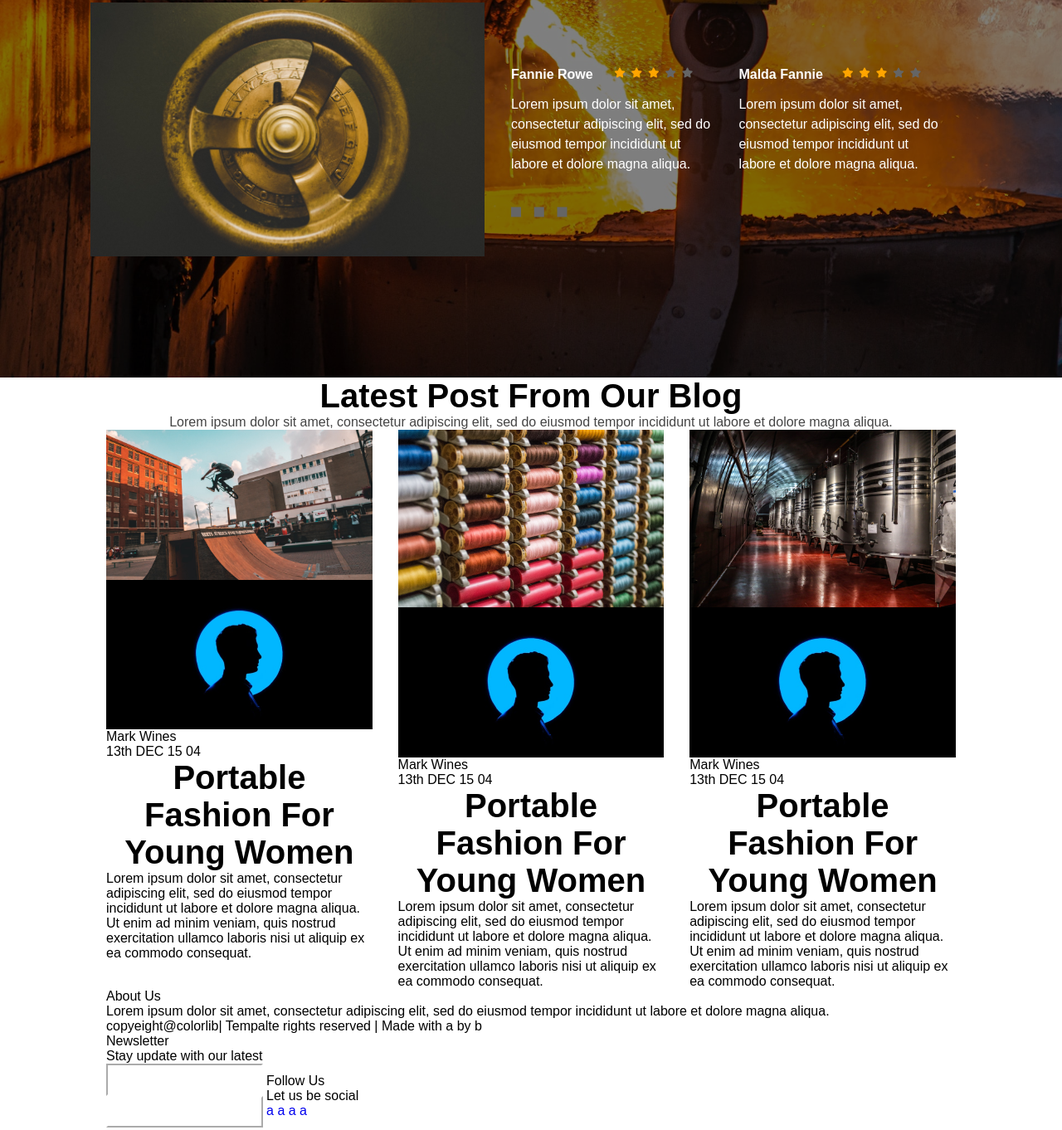
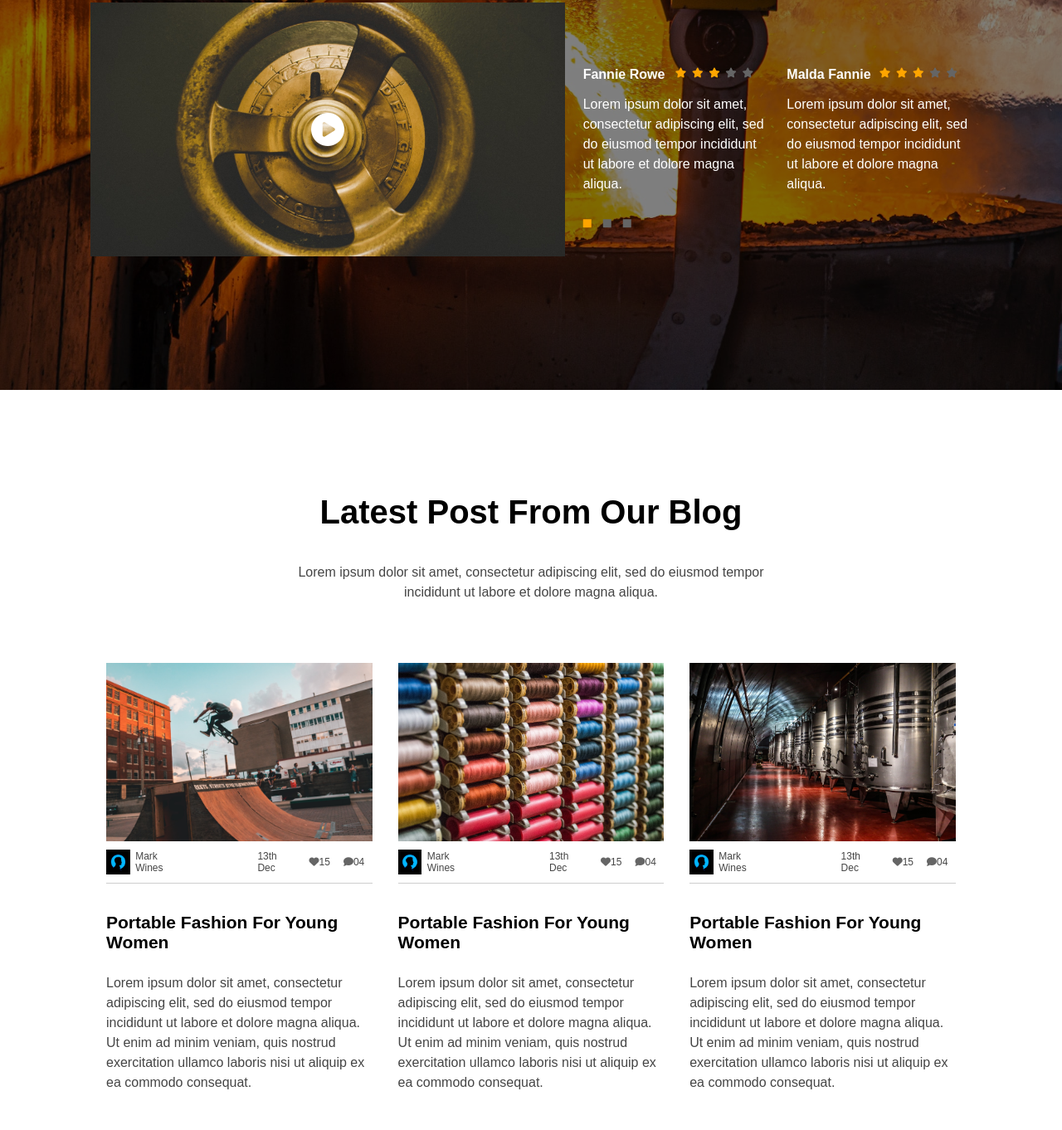
Before and after one commit to vomkaraxioned/industry, a plain HTML site: page index.html in a window 1280 px wide. Shown: the part 4338-5700 px from the top of the page at 83% size. Drawn offline with Linux system fonts and the light colour scheme.

Commit message:
post section completed

```diff
--- a/assets/css/style.css
+++ b/assets/css/style.css
@@ -785,11 +785,31 @@ li.market:nth-child(2),
 
 .fb-block {
     display: flex;
-    /* flex-wrap: wrap; */
 }
 
 .fb-block figure {
+    flex-basis: 55%;
     max-height: 306px;
+    position: relative;
+}
+
+.fb-block figure::before {
+    width: 100%;
+    height: 100%;
+    display: flex;
+    position: absolute;
+    color: #fff;
+    font-family: 'FontAwesome';
+    font-size: 40px;
+    font-weight: 900;
+    content: '\f144';
+    justify-content: center;
+    align-items: center;
+}
+
+.fb-block figure:hover::before {
+    color: #ffa500;
+    cursor: pointer;
 }
 
 .fb-block img {
@@ -798,11 +818,12 @@ li.market:nth-child(2),
 }
 
 .clients-fb {
-    padding: 78px 3% 72px 3%;
+    flex-basis: 45%;
+    padding: 78px 0 72px 2%;
 }
 
 .feedbacks {
-    padding-bottom: 39px;
+    padding-bottom: 30px;
     display: flex;
 }
 
@@ -878,19 +899,108 @@ li.market:nth-child(2),
 .control::before {
     color: #656565;
     font-family: 'FontAwesome';
-    font-size: 12px;
+    font-size: 10px;
     font-weight: 900;
     content: '\f45c';
     text-indent: 0;
     float: right;
 }
 
-.active-control: {
+.active-control::before,
+.control:hover::before {
     color: #ffa500;
+    cursor: pointer;
 }
 
 
 /*feedback start here*/
+
+section:last-child {
+    padding: 125px 0 164px 0;
+}
+
+.post-title {
+    padding-bottom: 38px;
+}
+
+.post-sub-title {
+    width: 60%;
+    padding-bottom: 73px;
+    margin: 0 auto;
+    line-height: 1.5;
+}
+
+.post>figure {
+    width: 100%;
+    min-height: 215px;
+    max-height: 215px;
+}
+
+.post img {
+    width: 100%;
+    height: 100%;
+}
+
+.post {
+    display: flex;
+    flex-direction: column;
+}
+
+.user {
+    padding: 10px 0;
+    border-bottom: 1px solid #cdcdcd;
+    display: flex;
+    justify-content: center;
+    align-items: center;
+}
+
+.user figure {
+    width: 30px;
+    height: 30px;
+}
+
+.user-name,
+.date,
+.likes,
+.comments {
+    padding: 0 25% 0 2%;
+    color: #454545;
+    font-size: 12px;
+}
+
+.date,
+.likes,
+.comments {
+    padding-right: 3%;
+}
+
+.post .post-title {
+    padding: 35px 0 25px 0;
+    font-size: 21px;
+    font-weight: 900;
+    text-align: left;
+}
+
+.post-description {
+    color: #454545;
+    font-size: 16px;
+    line-height: 1.5;
+}
+
+.comments::before,
+.likes::before {
+    color: #656565;
+    font-family: 'FontAwesome';
+    font-weight: 900;
+}
+
+.comments::before {
+    content: '\f075';
+}
+
+.likes::before {
+    content: '\f004';
+}
 
 
 /*=================================
--- a/index.html
+++ b/index.html
@@ -242,9 +242,9 @@
                             <div class="user">
                                 <figure><img src="assets/images/profile.jpg" alt="Ramp"></figure>
                                 <p class="user-name">Mark Wines</p>
-                                <span class="date">13th DEC</span>
+                                <span class="date">13th Dec</span>
                                 <span class="likes">15</span>
-                                <span class="cooments">04</span>
+                                <span class="comments">04</span>
                             </div>
                             <h5 class="post-title">Portable Fashion for young women</h5>
                             <p class="post-description">
@@ -256,9 +256,9 @@
                             <div class="user">
                                 <figure><img src="assets/images/profile.jpg" alt="Ramp"></figure>
                                 <p class="user-name">Mark Wines</p>
-                                <span class="date">13th DEC</span>
+                                <span class="date">13th Dec</span>
                                 <span class="likes">15</span>
-                                <span class="cooments">04</span>
+                                <span class="comments">04</span>
                             </div>
                             <h5 class="post-title">Portable Fashion for young women</h5>
                             <p class="post-description">
@@ -270,9 +270,9 @@
                             <div class="user">
                                 <figure><img src="assets/images/profile.jpg" alt="Ramp"></figure>
                                 <p class="user-name">Mark Wines</p>
-                                <span class="date">13th DEC</span>
+                                <span class="date">13th Dec</span>
                                 <span class="likes">15</span>
-                                <span class="cooments">04</span>
+                                <span class="comments">04</span>
                             </div>
                             <h5 class="post-title">Portable Fashion for young women</h5>
                             <p class="post-description">
```
